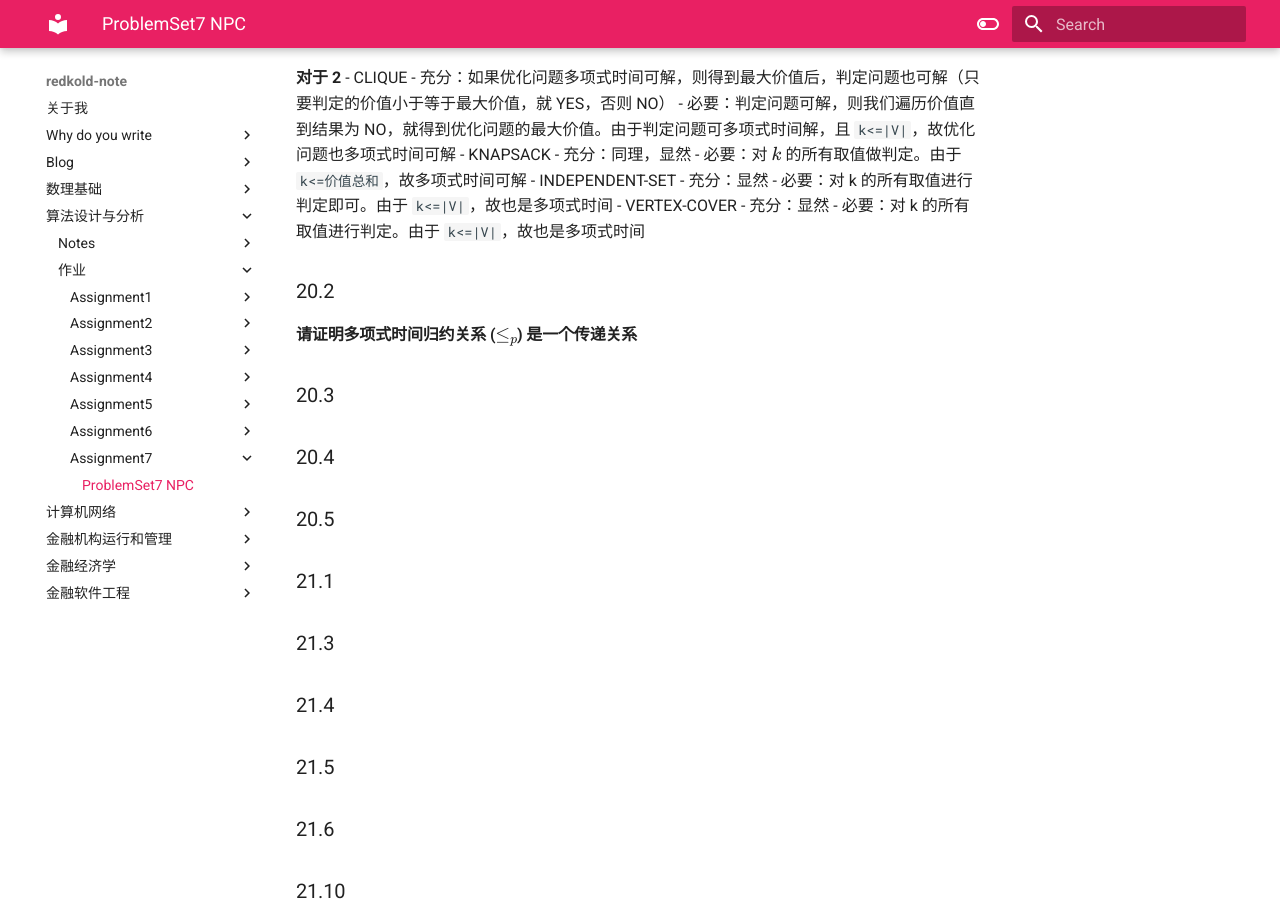
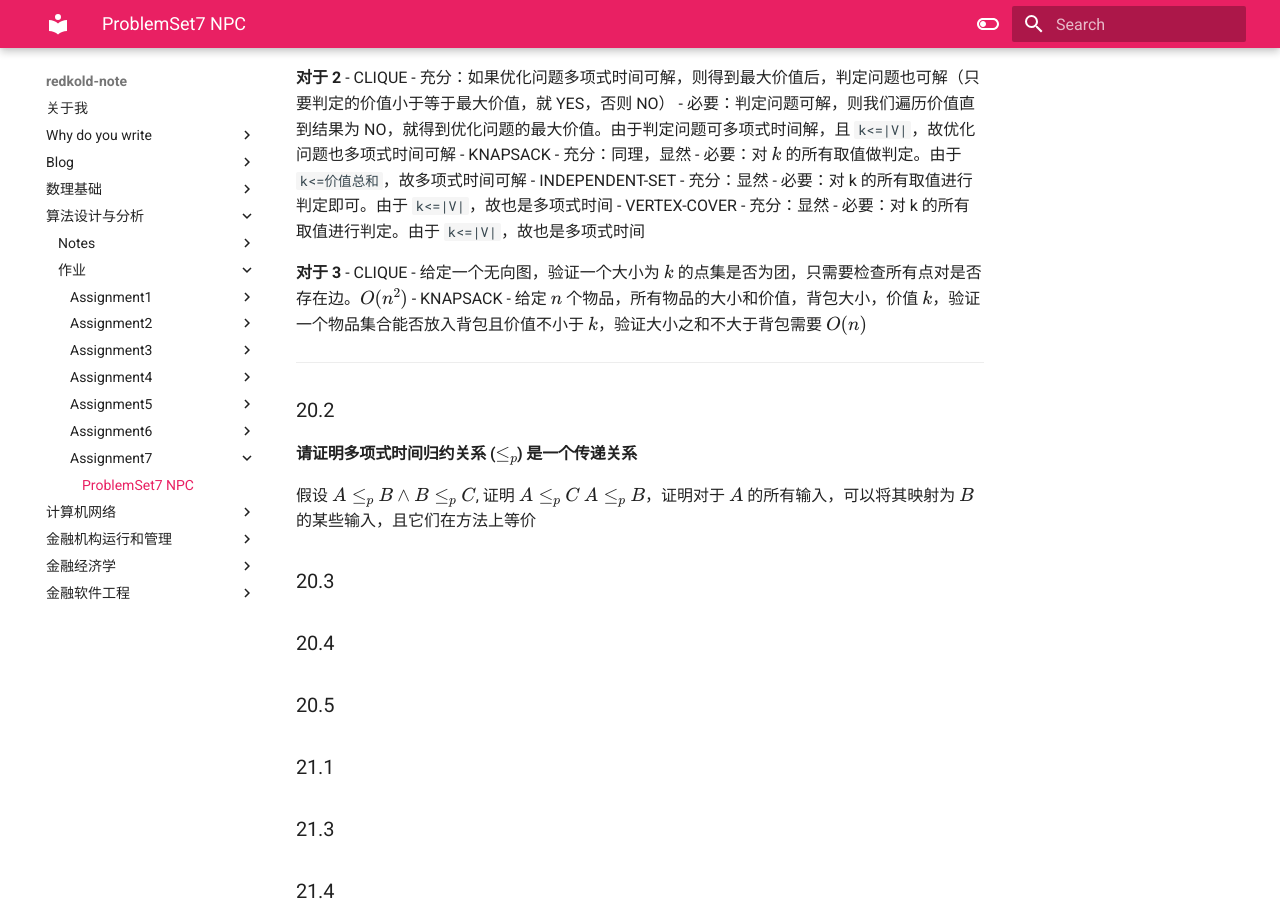
Before and after one commit to RedKold/redkoldnote, an MkDocs documentation site: the page built from docs/算法设计与分析/作业/assignment7/231275036 朱晗 作业7.md, in a window 1280 px wide and 900 px high, scrolled down 637 px. Built offline with MkDocs 1.6.1 and Material for MkDocs 9.7.7, drawn with Linux system fonts in a browser that asks for light colours.

Commit message:
vault backup: 2025-06-13 17:51:07

```diff
--- a/docs/算法设计与分析/作业/assignment7/231275036 朱晗 作业7.md
+++ b/docs/算法设计与分析/作业/assignment7/231275036 朱晗 作业7.md
@@ -39,10 +39,18 @@
 	- 充分：显然
 	- 必要：对 k 的所有取值进行判定。由于 `k<=|V|`，故也是多项式时间
 
+**对于 3**
+- CLIQUE
+	- 给定一个无向图，验证一个大小为 $k$ 的点集是否为团，只需要检查所有点对是否存在边。$O(n^{2})$
+- KNAPSACK
+	- 给定 $n$ 个物品，所有物品的大小和价值，背包大小，价值 $k$，验证一个物品集合能否放入背包且价值不小于 $k$，验证大小之和不大于背包需要 $O(n)$
 
+
+---
 ### 20.2
 #### 请证明多项式时间归约关系 ($\leq_{p}$) 是一个传递关系
-
+假设 $A\leq_{p}B \land B\leq_{p}C$, 证明 $A\leq_{p}C$
+$A\leq_{p }B$，证明对于 $A$ 的所有输入，可以将其映射为 $B$ 的某些输入，且它们在方法上等价
 
 ### 20.3
 
```
